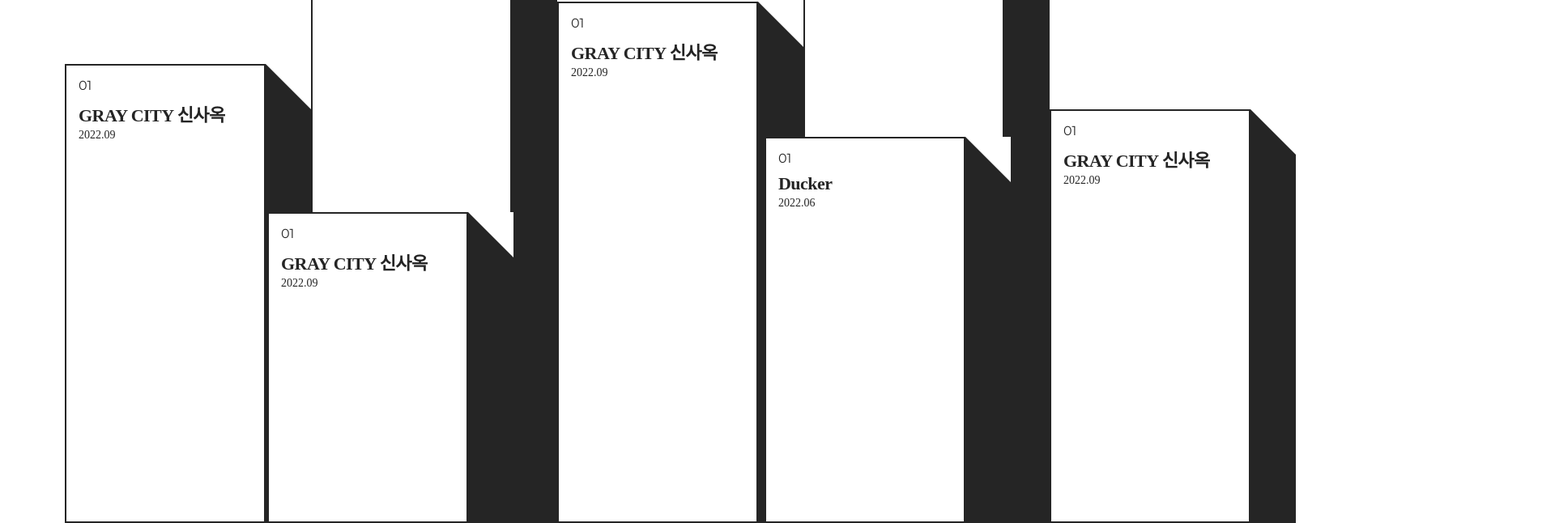
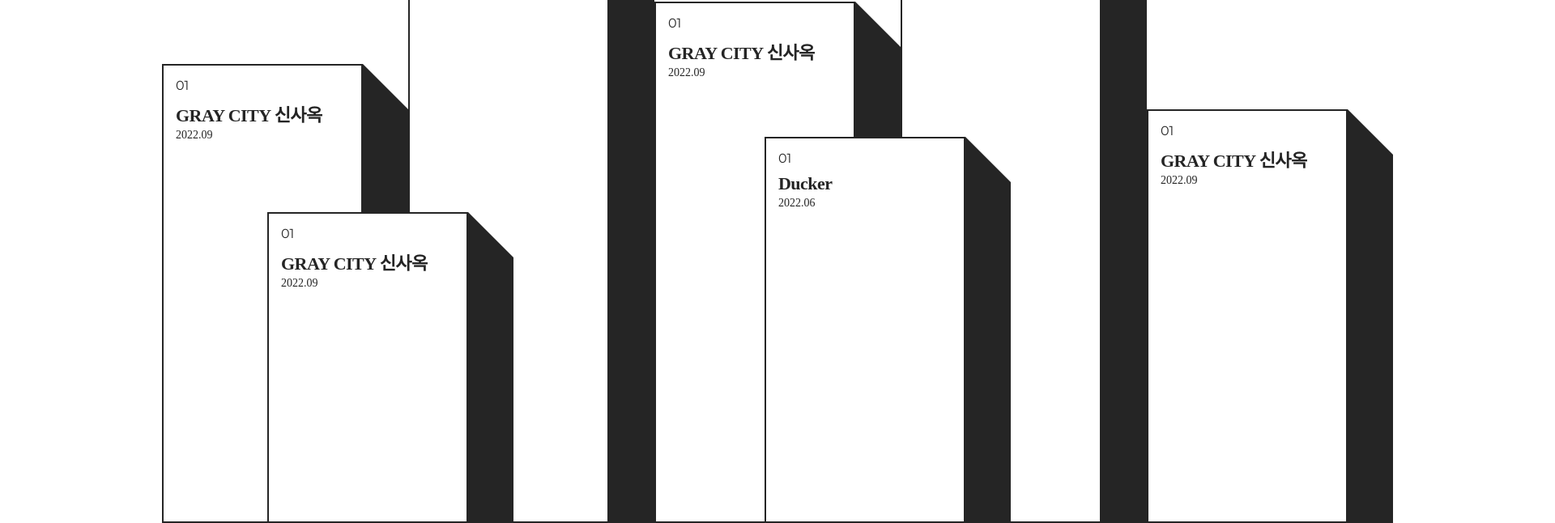
Before and after one commit to Hizini/studioiwill, a React (Create React App) app: page / in a window 1280 px wide. Shown: the part 274-920 px from the top of the page at 81% size, 1920 px wide, since content can reach past the window. Built offline with nearby package versions, Linux system fonts and the light colour scheme; a web font is replaced by a local one.

Commit message:
[22.12.22] 빌딩 세우기

```diff
--- a/src/App.css
+++ b/src/App.css
@@ -1,19 +1,16 @@
 @import url('https://cdn.rawgit.com/moonspam/NanumSquare/master/nanumsquare.css');
 @import url('https://fonts.googleapis.com/css2?family=Montserrat&display=swap');
 
-#root {
-  width: 100vw;
-}
 
 .studioiwill-root-container {
   display: flex;
   justify-content: center;
   padding: 0 200px;
   overflow: auto;
-  width: 100%;
+  width: calc(100% - 400px);
   position: relative;
-  /* width: 100vw; */
-  /* height: 100vh; */
+  min-width: 1520px;
+  width: 1520px;
 }
 
 .studioiwill-back {
@@ -28,11 +25,11 @@
   display: flex;
   flex-direction: row;
   align-items: flex-end;
-  width: 100%;
+  width: 1520px;
   position: absolute;
   bottom: 0;
   left: 0;
-  margin: 0 330px;
+  margin-left: 330px;
   z-index: 1;
   gap: 310px;
 }
```
